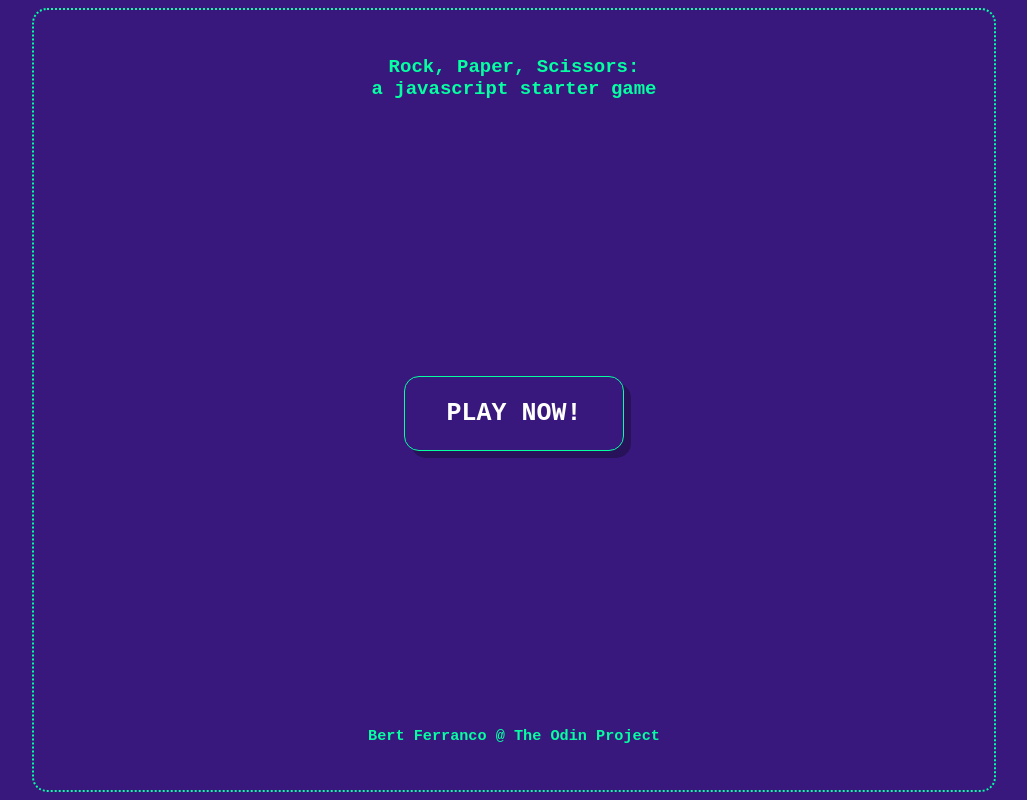
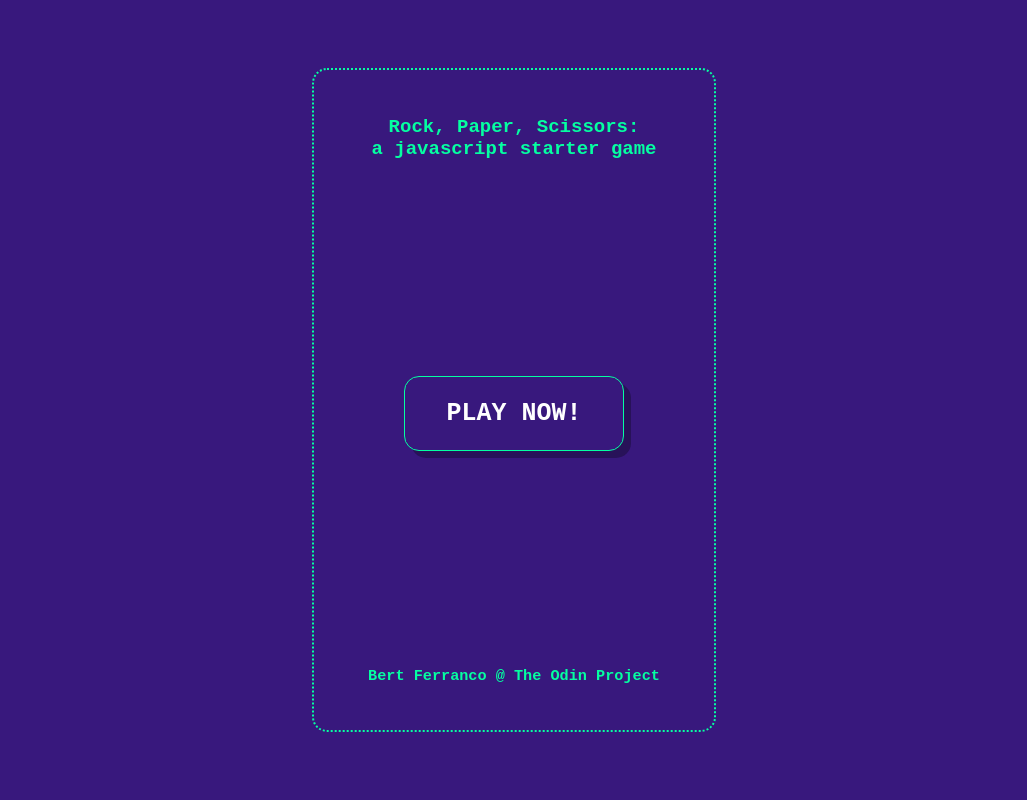
Before and after one commit to dzgnzr/TOP-Rock-Paper-Scissors, a plain HTML site: page index.html in a window 1280 px wide. Shown: the whole page, without its empty margins (126-1153 px from the left). Drawn offline with Linux system fonts and the light colour scheme.

Commit message:
updated container width and height

```diff
--- a/style.css
+++ b/style.css
@@ -23,8 +23,8 @@ h2 {
     display: flex;
     flex-direction: column;
     justify-content: space-between;
-    width: 960px;
-    height: 720px;
+    width: 400px;
+    height: 600px;
     border-radius: 15px;
     border: #05FFA1 2px dotted;
     padding-top: 30px;
```
